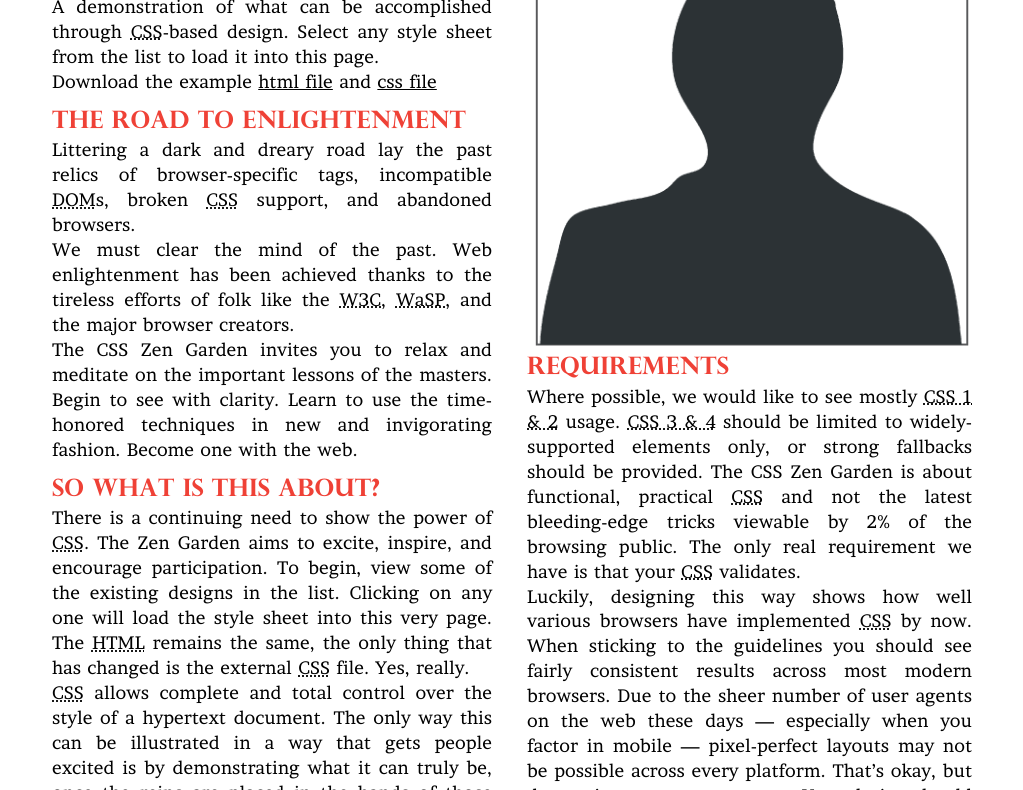
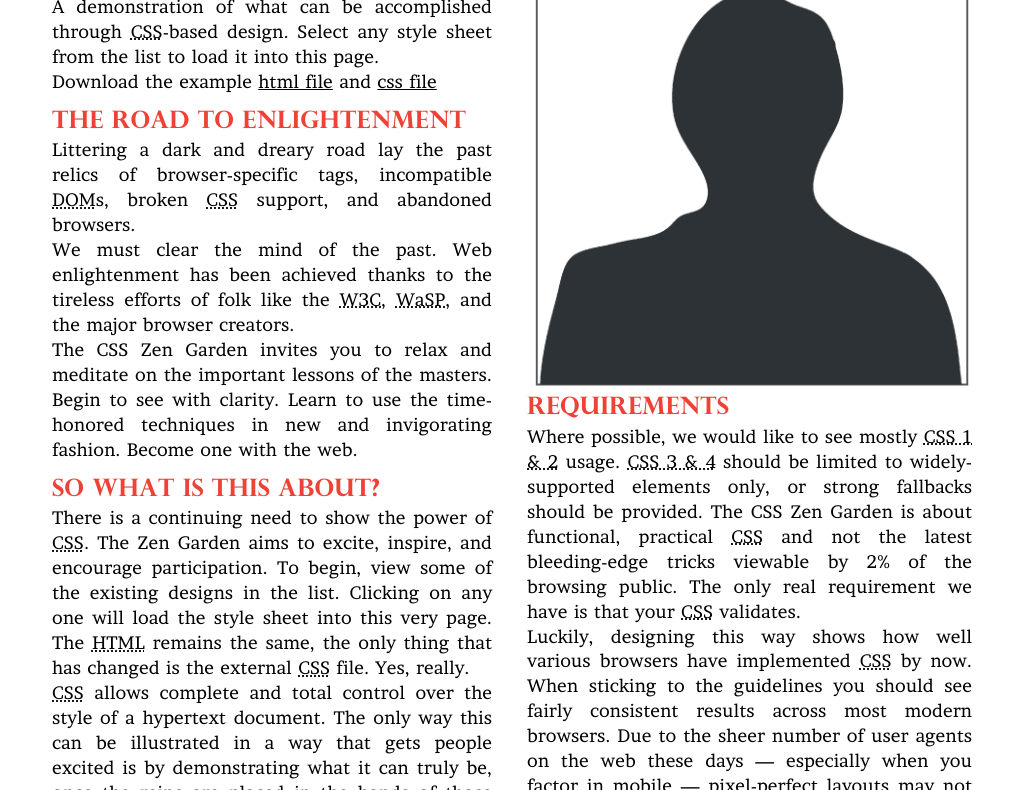
Before and after one commit to megwann/megwann.github.io, a plain HTML site: page CSS ZEN GARDEN - Megan Storey/root/index.html in a window 1280 px wide. Shown: the part 411-1201 px from the top of the page, without its empty margins (128-1151 px from the left). Drawn offline with Linux system fonts and the light colour scheme.

Commit message:
Zen Garden
Image Move

```diff
--- a/CSS ZEN GARDEN - Megan Storey/root/css/style.css
+++ b/CSS ZEN GARDEN - Megan Storey/root/css/style.css
@@ -145,7 +145,7 @@ h3{
     float: right;
     margin-left: 500px;
     margin-right: 20px;
-    margin-top: -1740px;
+    margin-top: -1700px;
     margin-bottom: 10px;
     text-align: justify;
 }
```
